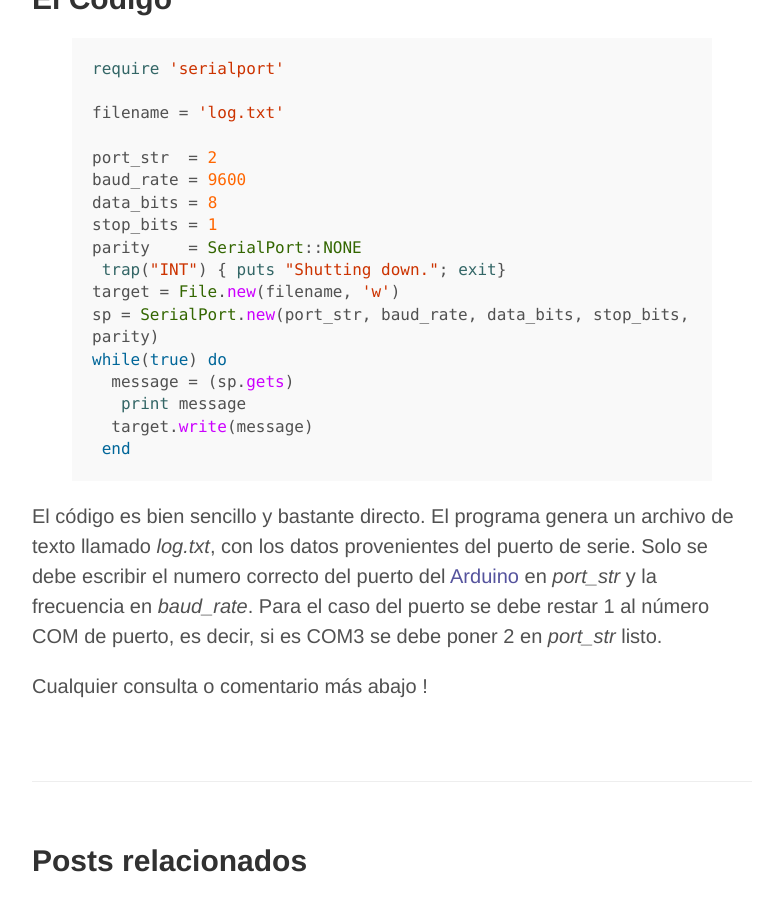
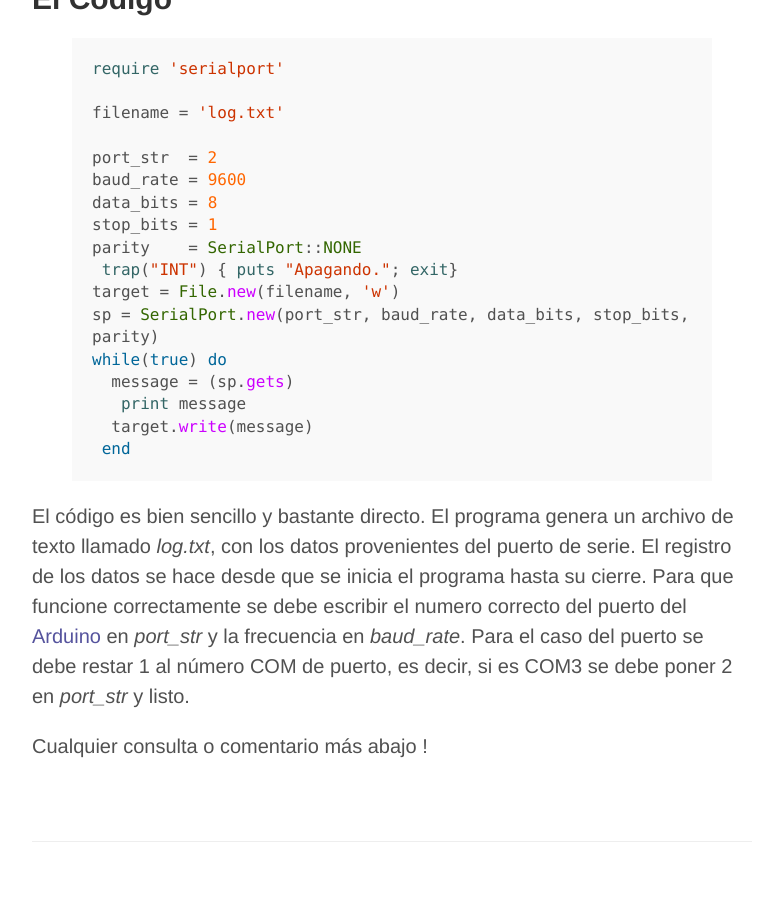
Before and after one commit to benjad/benjad.github.io, a Jekyll site: the page built from _posts/2014-07-10-monitor-serial-ruby.md, in a window 1280 px wide and 900 px high, scrolled down 420 px. Shown: the whole window, without its empty margins (248-1012 px from the left). Built offline with Jekyll 4.4.1, drawn with Linux system fonts in a browser that asks for light colours; Markdown is read by kramdown in place of the engine named in the settings; comment, search, counter and statistics services are not loaded.

Commit message:
post corregido

```diff
--- a/_posts/2014-07-10-monitor-serial-ruby.md
+++ b/_posts/2014-07-10-monitor-serial-ruby.md
@@ -21,7 +21,7 @@ baud_rate = 9600
 data_bits = 8
 stop_bits = 1
 parity    = SerialPort::NONE
- trap("INT") { puts "Shutting down."; exit}
+ trap("INT") { puts "Apagando."; exit}
 target = File.new(filename, 'w')
 sp = SerialPort.new(port_str, baud_rate, data_bits, stop_bits, parity)
 while(true) do
@@ -32,7 +32,8 @@ while(true) do
 {% endhighlight %}
 
 El código es bien sencillo y bastante directo. El programa genera un archivo de texto  llamado *log.txt*, con los datos provenientes del puerto de serie.
- Solo se debe escribir el numero correcto del puerto del [Arduino](http://www.arduino.cc/) en *port\_str* y la frecuencia en *baud\_rate*.
-Para el caso del puerto se debe restar 1 al número COM de puerto, es decir, si es COM3 se debe poner 2 en *port\_str* listo.
+El registro de los datos se hace desde que se inicia el programa hasta su cierre.
+Para que funcione correctamente se debe escribir el numero correcto del puerto del [Arduino](http://www.arduino.cc/) en *port\_str* y la frecuencia en *baud\_rate*.
+Para el caso del puerto se debe restar 1 al número COM de puerto, es decir, si es COM3 se debe poner 2 en *port\_str* y listo.
 
 Cualquier consulta o comentario más abajo !
```
